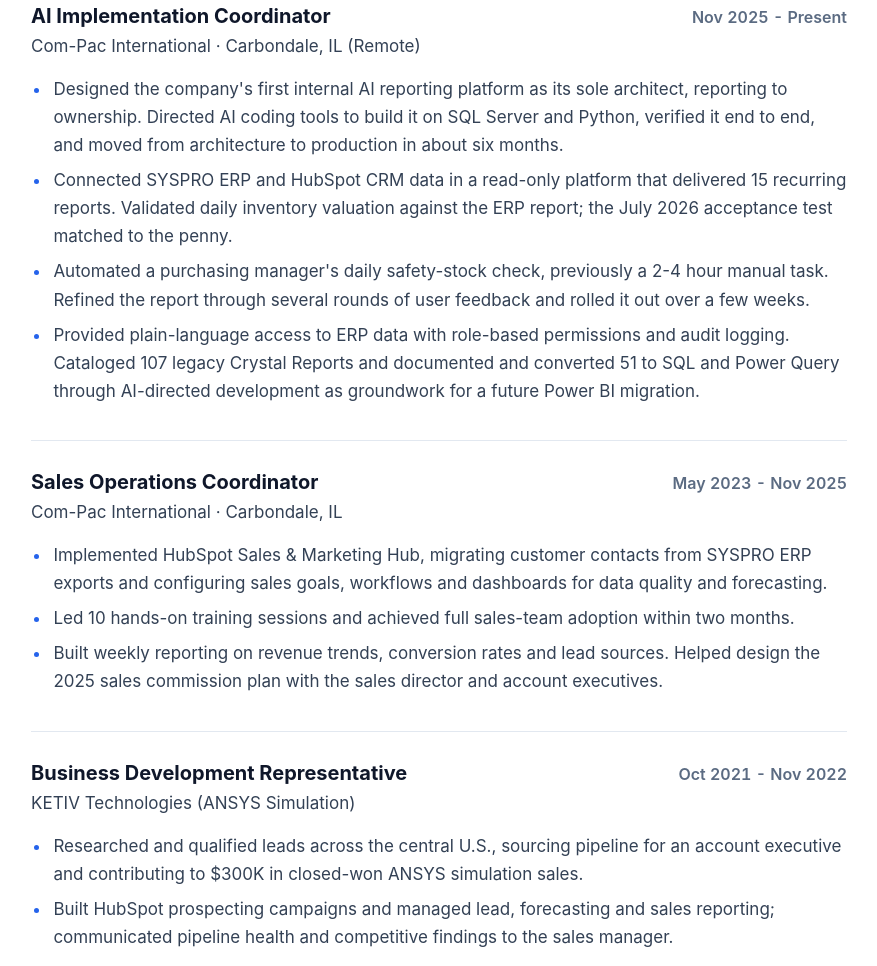
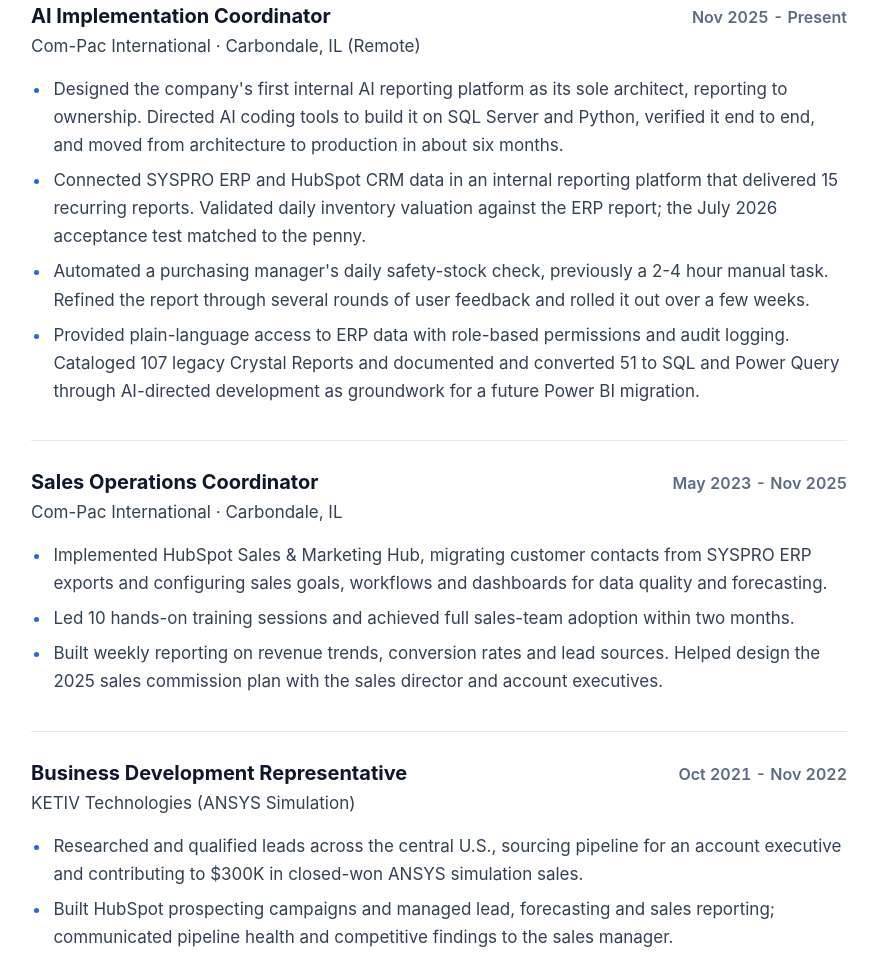
Before and after one commit to fwwright1001-coder/fwwright1001-coder.github.io, a plain HTML site: page index.html in a window 1280 px wide. Shown: the part 2842-3808 px from the top of the page, without its empty margins (129-1006 px from the left). Drawn offline with Linux system fonts and the light colour scheme.

Commit message:
Clarify reporting platform scope without changing resume

```diff
--- a/index.html
+++ b/index.html
@@ -296,7 +296,7 @@
     <div class="timeline">
 <article class="job">
 <div class="job-head"><h3>AI Implementation Coordinator</h3><p class="co">Com-Pac International · Carbondale, IL (Remote)</p><p class="dates">Nov 2025 - Present</p></div>
-<ul class="bullets"><li>Designed the company&#x27;s first internal AI reporting platform as its sole architect, reporting to ownership. Directed AI coding tools to build it on SQL Server and Python, verified it end to end, and moved from architecture to production in about six months.</li><li>Connected SYSPRO ERP and HubSpot CRM data in a read-only platform that delivered 15 recurring reports. Validated daily inventory valuation against the ERP report; the July 2026 acceptance test matched to the penny.</li><li>Automated a purchasing manager&#x27;s daily safety-stock check, previously a 2-4 hour manual task. Refined the report through several rounds of user feedback and rolled it out over a few weeks.</li><li>Provided plain-language access to ERP data with role-based permissions and audit logging. Cataloged 107 legacy Crystal Reports and documented and converted 51 to SQL and Power Query through AI-directed development as groundwork for a future Power BI migration.</li></ul>
+<ul class="bullets"><li>Designed the company&#x27;s first internal AI reporting platform as its sole architect, reporting to ownership. Directed AI coding tools to build it on SQL Server and Python, verified it end to end, and moved from architecture to production in about six months.</li><li>Connected SYSPRO ERP and HubSpot CRM data in an internal reporting platform that delivered 15 recurring reports. Validated daily inventory valuation against the ERP report; the July 2026 acceptance test matched to the penny.</li><li>Automated a purchasing manager&#x27;s daily safety-stock check, previously a 2-4 hour manual task. Refined the report through several rounds of user feedback and rolled it out over a few weeks.</li><li>Provided plain-language access to ERP data with role-based permissions and audit logging. Cataloged 107 legacy Crystal Reports and documented and converted 51 to SQL and Power Query through AI-directed development as groundwork for a future Power BI migration.</li></ul>
 </article>
 <article class="job">
 <div class="job-head"><h3>Sales Operations Coordinator</h3><p class="co">Com-Pac International · Carbondale, IL</p><p class="dates">May 2023 - Nov 2025</p></div>
```
